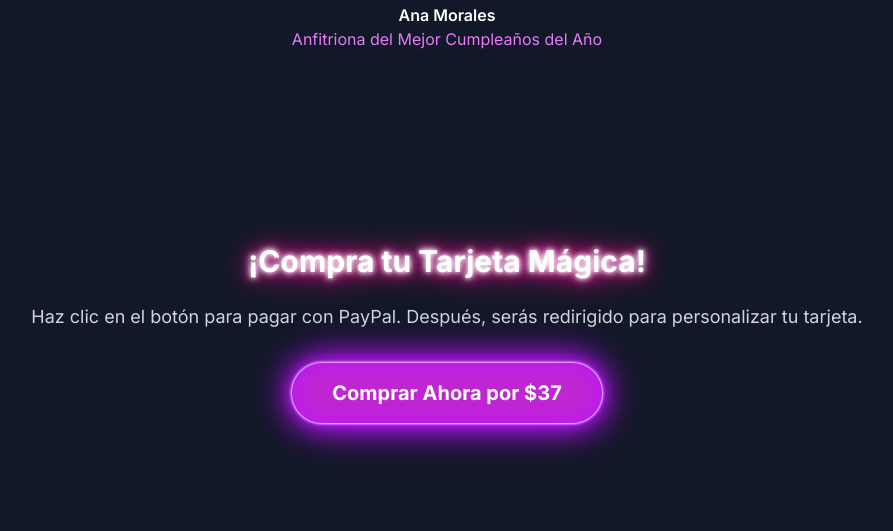
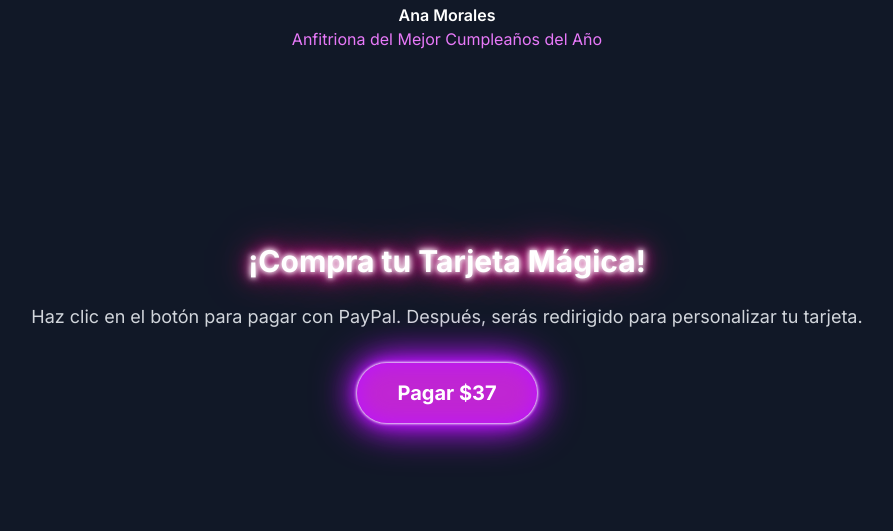
Before and after one commit to Maxlagartilloia/landingtarjetasweb, a plain HTML site: page index.html in a window 1280 px wide. Shown: the part 3702-4233 px from the top of the page, without its empty margins (193-1086 px from the left). Drawn offline with nearby package versions, Linux system fonts and the light colour scheme.

Commit message:
index.html

```diff
--- a/index.html
+++ b/index.html
@@ -268,7 +268,7 @@
         <section id="comprar" class="py-20 text-center px-6">
             <h2 class="text-3xl font-bold text-white mb-6 neon-text">¡Compra tu Tarjeta Mágica!</h2>
             <p class="text-lg mb-8 text-gray-300">Haz clic en el botón para pagar con PayPal. Después, serás redirigido para personalizar tu tarjeta.</p>
-            <a href="https://www.paypal.com/ncp/payment/T9QHFXFH7VRZC" target="_blank" class="inline-block bg-fuchsia-600 text-white text-xl font-bold px-10 py-4 rounded-full hover:bg-fuchsia-700 transition neon-button">Comprar Ahora por $37</a>
+            <a href="https://www.paypal.com/ncp/payment/TR5JEG86FFCG6" target="_blank" class="inline-block bg-fuchsia-600 text-white text-xl font-bold px-10 py-4 rounded-full hover:bg-fuchsia-700 transition neon-button">Pagar $37</a>
         </section>
 
         <!-- Footer -->
```
